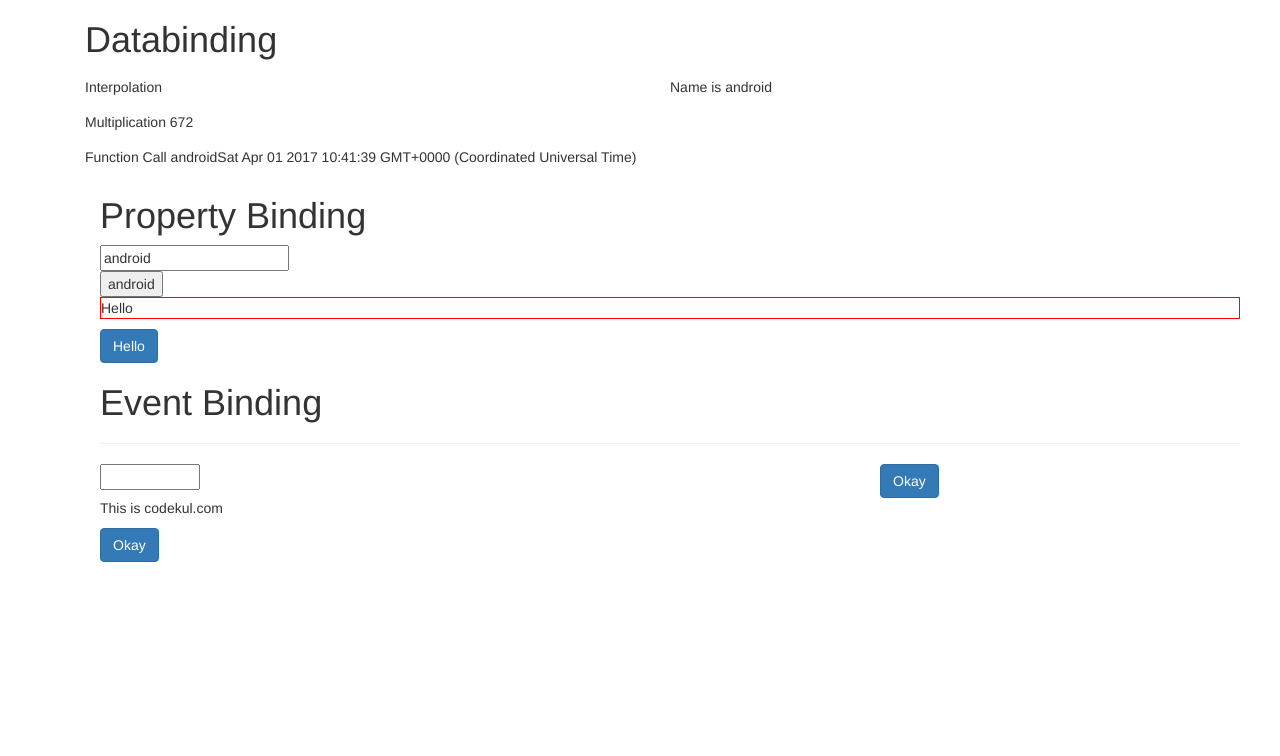
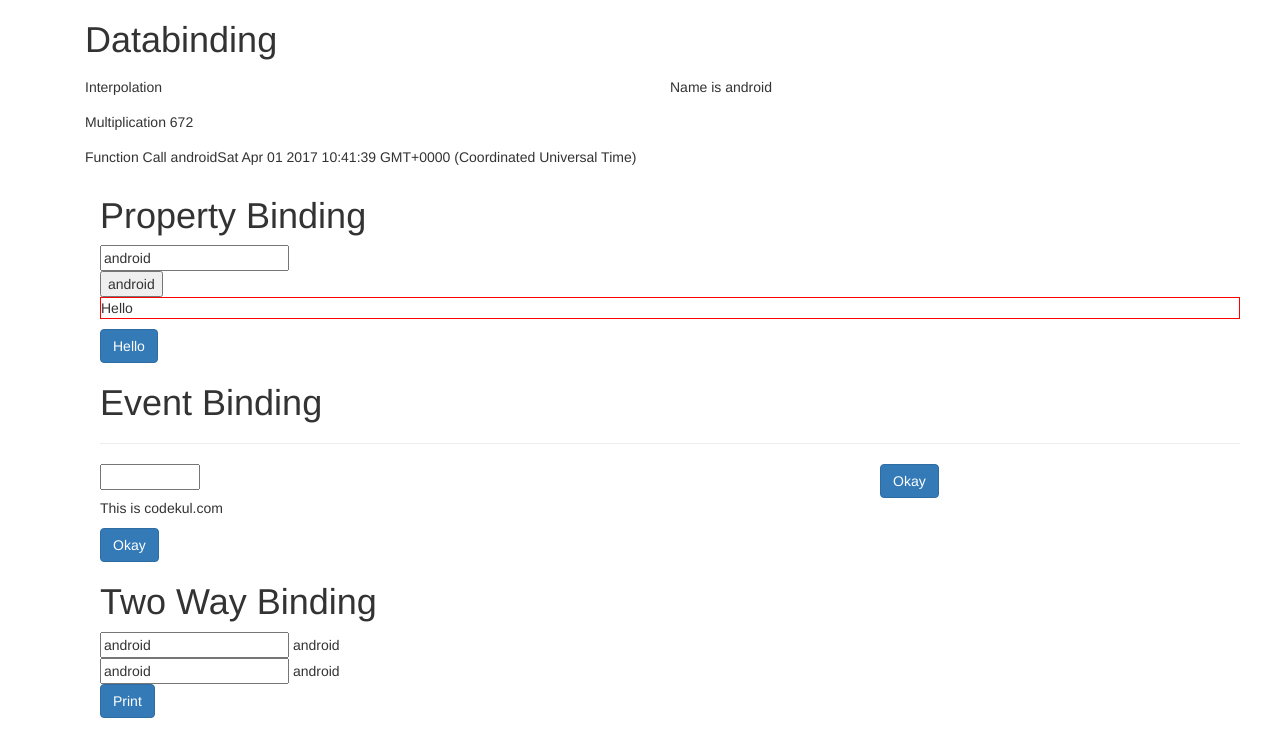
Before and after one commit to CodeKul/17124APRANGWEEKEND, an Angular app: page / in a window 1280 px wide. Shown: the top 756 px of the page. Built offline with nearby package versions, Linux system fonts and the light colour scheme.

Commit message:
databinding: 2 way binding

```diff
--- a/src/app/app.module.ts
+++ b/src/app/app.module.ts
@@ -12,6 +12,7 @@ import { ViewEncapsulationComponent } from './view-encapsulation/view-encapsulat
 import { DatabindingComponent } from './databinding/databinding.component';
 import { PropertyBindingComponent } from './databinding/property-binding.component';
 import { EventBindingComponent } from './databinding/event-binding.component';
+import { TwoWayBindingComponent } from './databinding/two-way-binding.component';
 
 @NgModule({
   declarations: [
@@ -22,7 +23,8 @@ import { EventBindingComponent } from './databinding/event-binding.component';
     ViewEncapsulationComponent,
     DatabindingComponent,
     PropertyBindingComponent,
-    EventBindingComponent
+    EventBindingComponent,
+    TwoWayBindingComponent
   ],
   imports: [
     BrowserModule,
--- a/src/app/databinding/databinding.component.html
+++ b/src/app/databinding/databinding.component.html
@@ -32,4 +32,9 @@
       <app-event-binding></app-event-binding>
     </div>
   </div>
+   <div class="row">
+    <div class="col-md-12">
+      <app-two-way-binding></app-two-way-binding>
+    </div>
+  </div>
 </div>
--- /dev/null
+++ b/src/app/databinding/two-way-binding.component.html
@@ -0,0 +1,22 @@
+<div class="container">
+  <div class="row">
+    <div class="col-md-12">
+      <h1>Two Way Binding</h1>
+    </div>
+  </div>
+  <div class="row">
+    <div class="col-md-12">
+     <input type="text" [(ngModel)]="user.userName"> {{user.userName}}
+    </div>
+  </div>
+  <div class="row">
+    <div class="col-md-12">
+      <input type="text"[(ngModel)]="user.password" > {{user.password}}
+    </div>
+  </div>
+  <div class="row">
+    <div class="col-md-12">
+      <input type="button" (click)="print()" class="btn btn-primary" value="Print">
+    </div>
+  </div>
+</div>
--- /dev/null
+++ b/src/app/databinding/two-way-binding.component.ts
@@ -0,0 +1,18 @@
+import { Component, OnInit } from '@angular/core';
+
+@Component({
+  selector: 'app-two-way-binding',
+  templateUrl: './two-way-binding.component.html',
+  styleUrls: ['./two-way-binding.component.css']
+})
+export class TwoWayBindingComponent  {
+  user = {
+    userName: 'android',
+    password : 'android'
+  };
+  constructor() { }
+
+  print(){
+    console.log(this.user);
+  }
+}
```
Also changed, not shown: src/app/databinding/two-way-binding.component.css (added), 1 other file (tests, documents, lock files or other folders).
